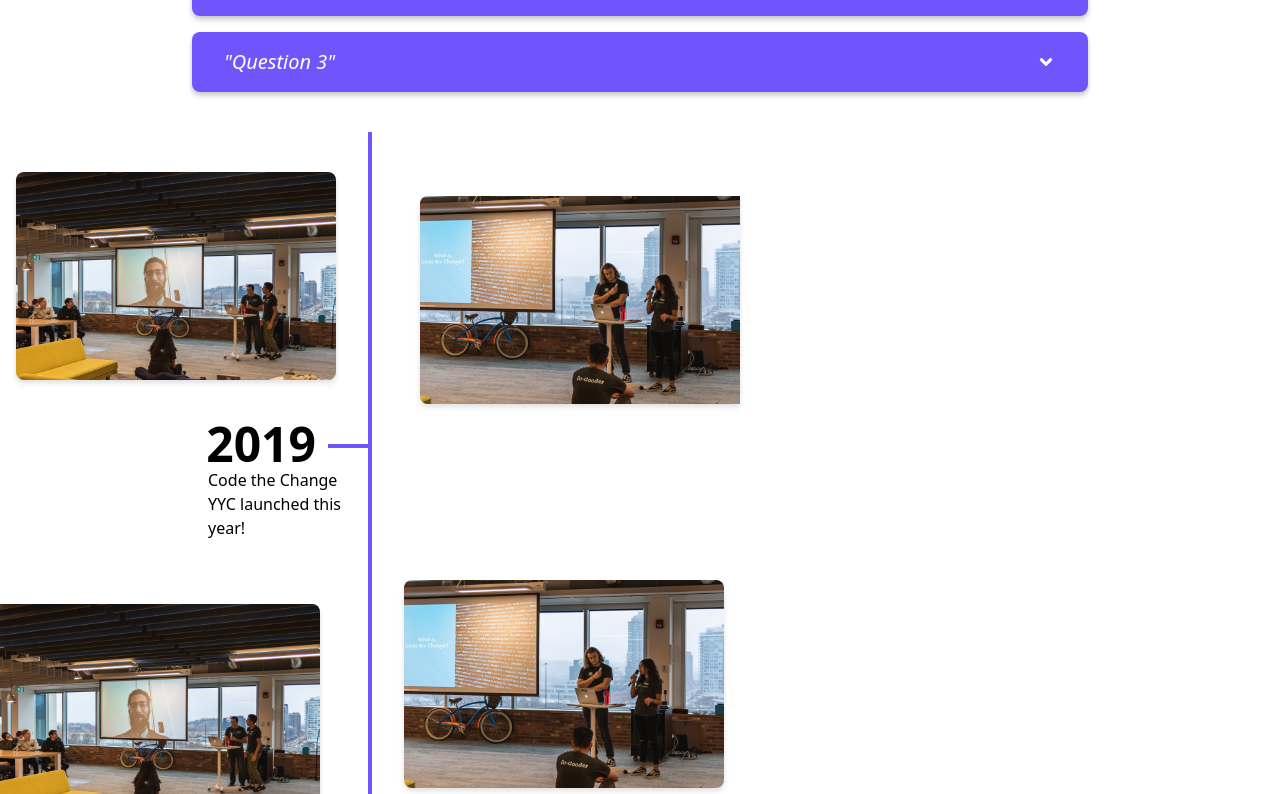
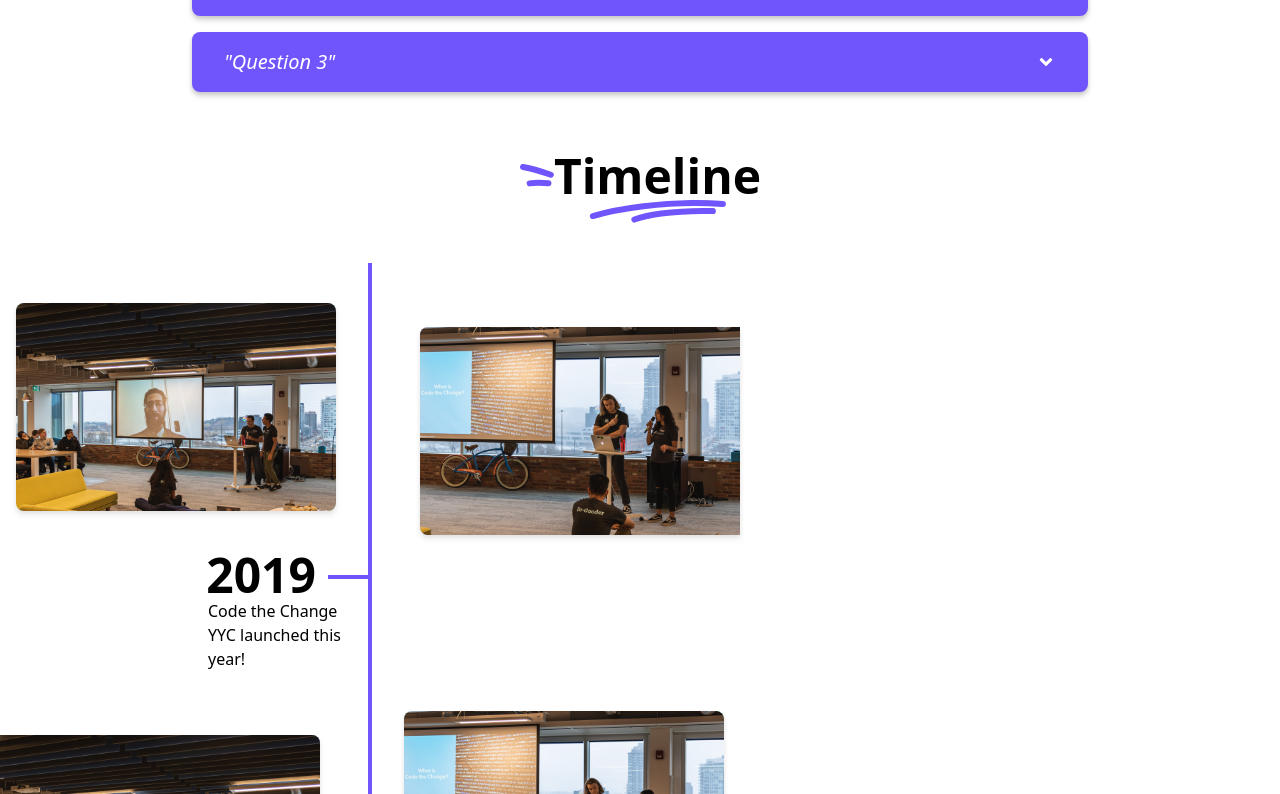
Before and after one commit to Code-the-Change-YYC/code-the-change-yyc-site, a Next.js app: page /who-we-are in a window 1280 px wide. Shown: the part 1586-2380 px from the top of the page. Built offline with nearby package versions, Linux system fonts and the light colour scheme; a web font is replaced by a local one.

Commit message:
feat: Add title

```diff
--- a/components/Executives.jsx
+++ b/components/Executives.jsx
@@ -1,6 +1,7 @@
 import Heading from "./Heading";
 import Avatar from "./Avatar";
 import { EXECUTIVES } from "../data/executives";
+import { UnderlineTypes } from "../utils/underlineType";
 
 const EXECUTIVES_CONTAINER = "bg-white flex flex-col items-center mb";
 const EXECUTIVE_LEVEL_CONTAINER = "flex flex-row flex-wrap justify-center w-full sm:w-9/12 mb-5";
@@ -8,7 +9,7 @@ const EXECUTIVE_LEVEL_CONTAINER = "flex flex-row flex-wrap justify-center w-full
 const Executives = () => {
   return (
     <div className={EXECUTIVES_CONTAINER}>
-      <Heading longUnderline={true}>Executives</Heading>
+      <Heading underlineType={UnderlineTypes.GREEN_LONG_UNDERLINE}>Executives</Heading>
       <div className={EXECUTIVE_LEVEL_CONTAINER}>
         {EXECUTIVES.map((props) => (
           <Avatar key={props.name} {...props} />
--- a/components/Heading.jsx
+++ b/components/Heading.jsx
@@ -1,14 +1,28 @@
+import { UnderlineTypes } from "../utils/underlineType";
+
 /* eslint-disable @next/next/no-img-element */
 const HEADING_CONTAINER = "py-5 flex flex-col items-center";
 
-const LONG_UNDERLINE_DIR = "/svgs/long_heading_underline.svg";
-const SHORT_UNDERLINE_DIR = "/svgs/short_heading_underline.svg";
+const GREEN_LONG_UNDERLINE_DIR = "/svgs/long_heading_underline.svg";
+const GREEN_SHORT_UNDERLINE_DIR = "/svgs/short_heading_underline.svg";
+const PURPLE_SHORT_UNDERLINE_DIR = "/svgs/timeline/purple_heading_underline.svg";
 
-const Heading = ({ classes, longUnderline = false, children }) => {
+const Heading = ({ classes, underlineType = UnderlineTypes.GREEN_SHORT_UNDERLINE, children }) => {
+  const getUnderline = () => {
+    switch (underlineType) {
+      case UnderlineTypes.GREEN_LONG_UNDERLINE:
+        return GREEN_LONG_UNDERLINE_DIR;
+      case UnderlineTypes.GREEN_SHORT_UNDERLINE:
+        return GREEN_SHORT_UNDERLINE_DIR;
+      case UnderlineTypes.PURPLE_SHORT_UNDERLINE:
+        return PURPLE_SHORT_UNDERLINE_DIR;
+    }
+  };
+
   return (
     <div className={HEADING_CONTAINER}>
       <h1 className={`text-5xl font-semibold ${classes}`}>{children}</h1>
-      <img src={longUnderline ? LONG_UNDERLINE_DIR : SHORT_UNDERLINE_DIR} alt="" />
+      <img src={getUnderline()} alt="" />
     </div>
   );
 };
--- a/components/Timeline.jsx
+++ b/components/Timeline.jsx
@@ -1,10 +1,20 @@
 /* eslint-disable @next/next/no-img-element */
 import { TIMELINE_DATA } from "../data/timeline";
+import { UnderlineTypes } from "../utils/underlineType";
+import Heading from "./Heading";
 
 const TIMELINE_CONTAINER = "bg-white flex flex-col";
+const PURPLE_SIDE_LINES_DIR = "/svgs/timeline/left_side_lines.svg";
 
 const Timeline = () => {
   const middleLine = <div className="border-l-4 border-[#7055FD] h-30" />;
+
+  const timelineHeading = (
+    <div className="flex flex-row justify-center pb-5">
+      <img src={PURPLE_SIDE_LINES_DIR} alt="" className="pb-6" />
+      <Heading underlineType={UnderlineTypes.PURPLE_SHORT_UNDERLINE}>Timeline</Heading>
+    </div>
+  );
 
   const renderTimeline = TIMELINE_DATA.map(({ year, description, smallImage, largeImage }, index) => {
     if (index % 2 == 0) {
@@ -56,7 +66,12 @@ const Timeline = () => {
     }
   });
 
-  return <div className={TIMELINE_CONTAINER}>{renderTimeline}</div>;
+  return (
+    <div className={TIMELINE_CONTAINER}>
+      {timelineHeading}
+      {renderTimeline}
+    </div>
+  );
 };
 
 export default Timeline;
--- a/pages/index.js
+++ b/pages/index.js
@@ -8,6 +8,7 @@ import Tile from "../components/Tile";
 import Heading from "../components/Heading";
 import TextSection from "../components/TextSection";
 import Sponsors from "../components/Sponsors";
+import { UnderlineTypes } from "../utils/underlineType";
 
 const HOMEPAGE_BACKGROUND_IMAGE = "/images/homepage/homepage_background.png";
 const LOGO_SVG_TOP = "/svgs/homepage/with_logo_top.svg";
@@ -94,7 +95,7 @@ export default function Home() {
         <img src={COMMUNITY_SVG} alt={COMMUNITY_SVG} className="md:hidden object-fill w-[400px]" />
 
         <div className="flex flex-col md:w-1/2 md:pl-32 px-5 md:px-0 items-center pt-10 md:pt-0">
-          <Heading longUnderline classes="md:text-white">
+          <Heading underlineType={UnderlineTypes.GREEN_LONG_UNDERLINE} classes="md:text-white">
             Community
           </Heading>
           <TextSection classes="md:text-white">
--- /dev/null
+++ b/utils/underlineType.js
@@ -0,0 +1,5 @@
+export const UnderlineTypes = Object.freeze({
+  GREEN_LONG_UNDERLINE: "GREEN_LONG_UNDERLINE",
+  GREEN_SHORT_UNDERLINE: "GREEN_SHORT_UNDERLINE",
+  PURPLE_SHORT_UNDERLINE: "PURPLE_SHORT_UNDERLINE",
+});
```
Also changed, not shown: .eslintrc.json, public/svgs/timeline/purple_heading_underline.svg (added).
